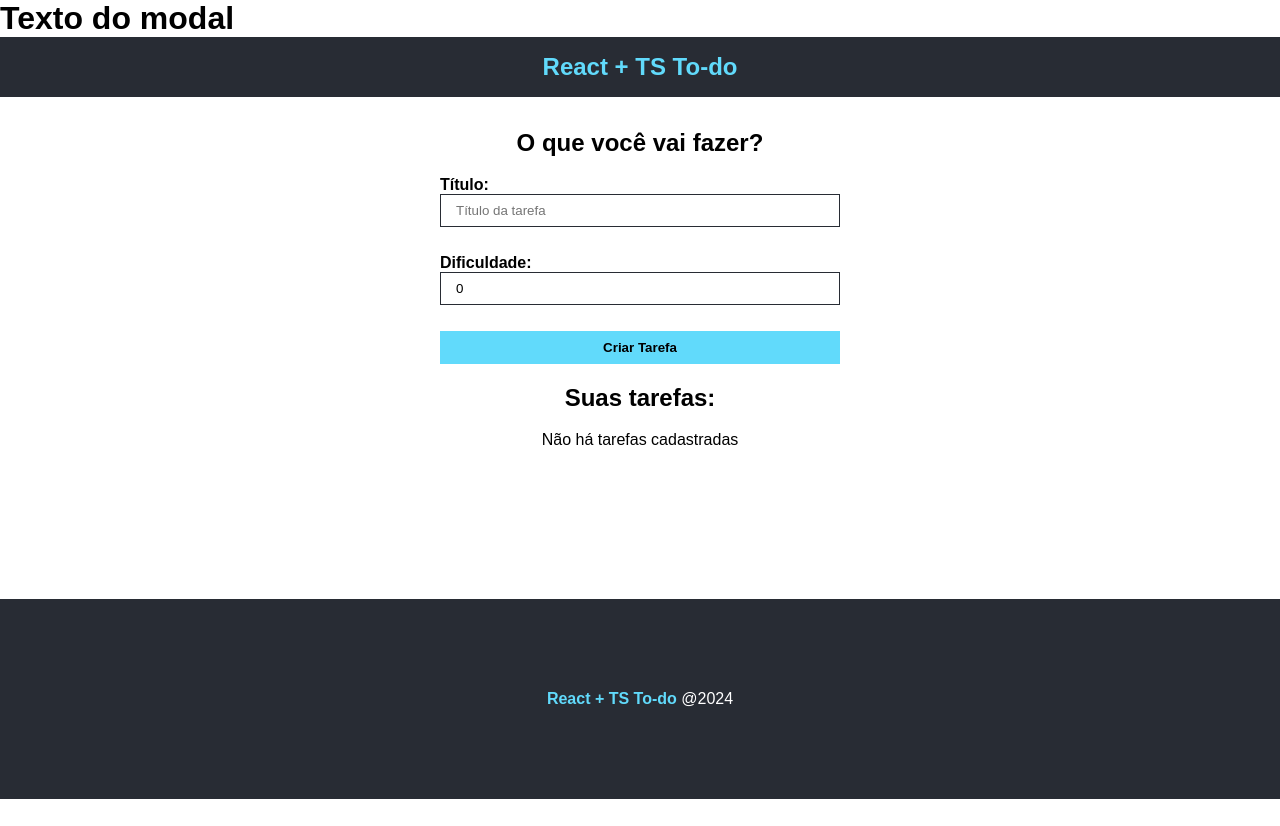
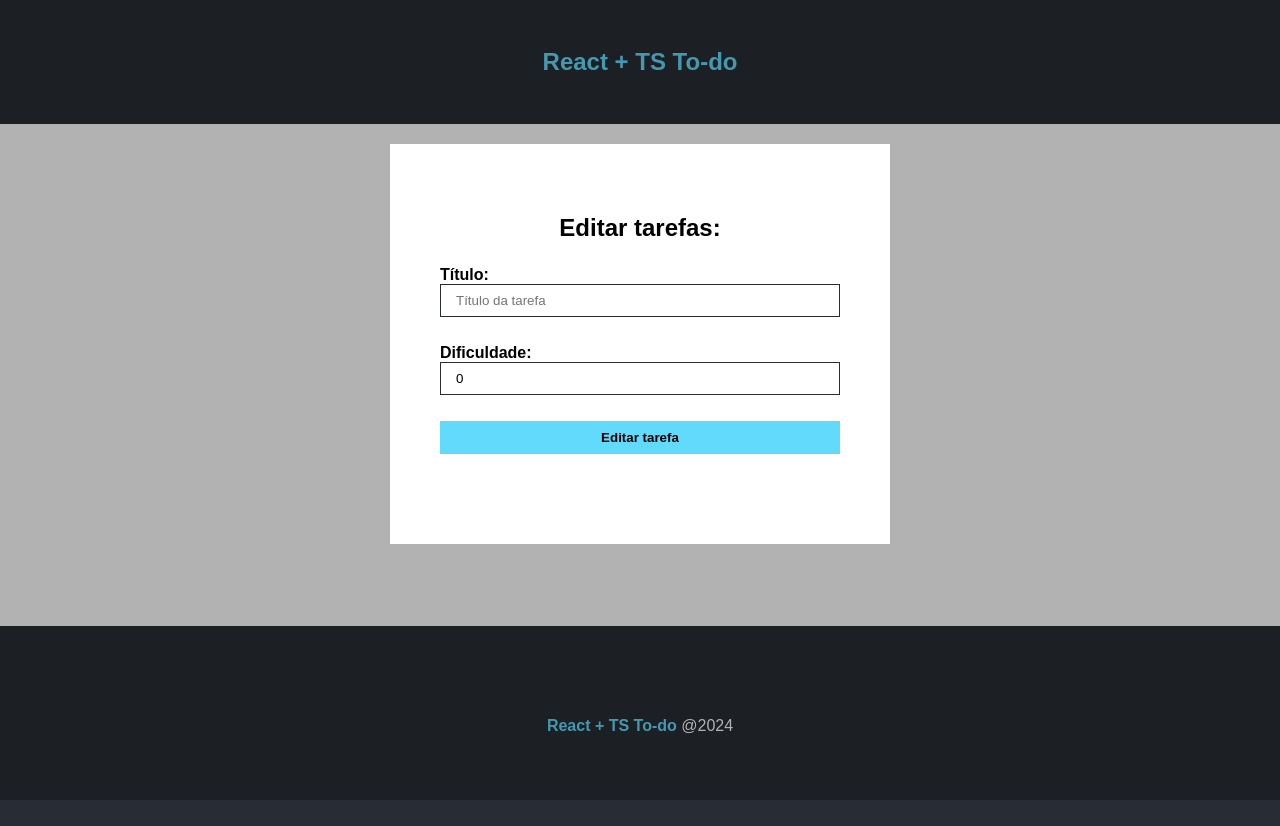
Before and after one commit to Jefferson-Duartte/Todo-List-com-React-TS, a React (Vite) app: page / in a window 1280 px wide. Before the commit the page ends 800 px from the top, so only its background shows below. Built offline with nearby package versions, Linux system fonts and the light colour scheme.

Commit message:
:sparkles: feat: Criando formulário do componente Modal

```diff
--- a/src/App.tsx
+++ b/src/App.tsx
@@ -22,7 +22,7 @@
 
   return (
     <>
-      <Modal/>
+      <Modal children={<TaskForm btnText="Editar tarefa" taskList={taskList}/>}/>
       <Header/>
       <main className={styles.main}>
         <div>
--- a/src/components/Header/Header.module.css
+++ b/src/components/Header/Header.module.css
@@ -2,5 +2,5 @@
   background-color: #282c34;
   color: #61dafb;
   text-align: center;
-  padding: 1em;
+  padding: 3em;
 }
--- a/src/components/Modal/Modal.module.css
+++ b/src/components/Modal/Modal.module.css
@@ -0,0 +1,32 @@
+.fade {
+  width: 100%;
+  height: 100%;
+  position: absolute;
+  background-color: #000;
+  opacity: 0.3;
+}
+
+.modal {
+  position: absolute;
+  top: 18%;
+  left: 0;
+  right: 0;
+  margin: 0 auto;
+  width: 500px;
+  height: 400px;
+  z-index: 1;
+  background-color: #fff;
+
+  display: flex;
+  flex-direction: column;
+  justify-content: center;
+  text-align: center;
+}
+
+.modal h2 {
+  margin-bottom: 1em;
+}
+
+.modal form {
+  width: 90%;
+}
--- a/src/components/Modal/Modal.tsx
+++ b/src/components/Modal/Modal.tsx
@@ -1,13 +1,16 @@
 import styles from "./Modal.module.css"
 
-type Props = {}
+type Props = {
+  children: React.ReactNode
+}
 
-const Modal = (props: Props) => {
+const Modal = ({children}: Props) => {
   return (
     <div className="modal">
-      <div></div>
-      <div>
-        <h1>Texto do modal</h1>
+      <div className={styles.fade}></div>
+      <div className={styles.modal}>
+        <h2>Editar tarefas:</h2>
+        {children}
       </div>
     </div>
   )
```
